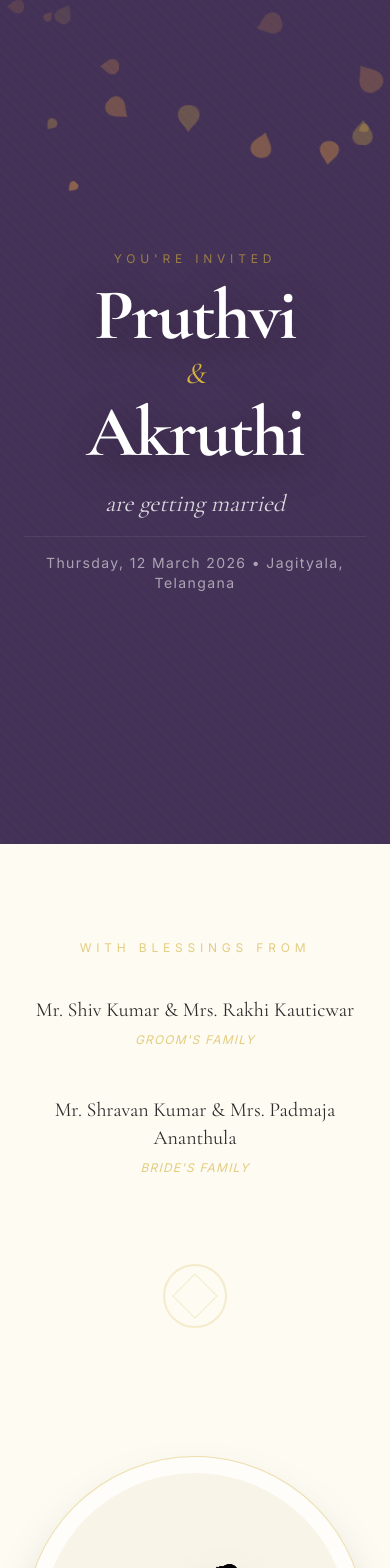
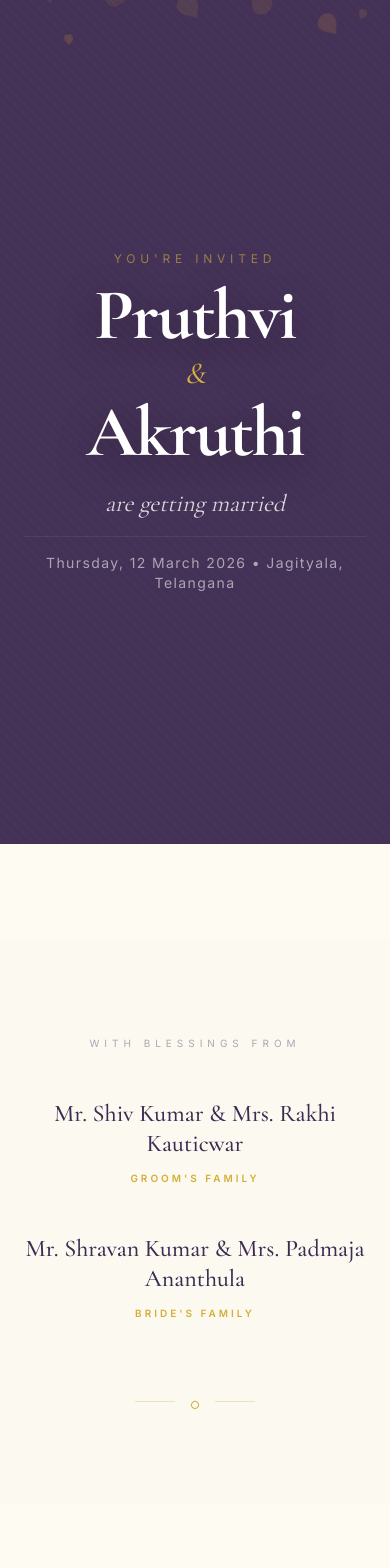
Before and after one commit to pruthvi2805/wedding-invite, a Next.js app: page / in a window 390 px wide. Shown: the top 1568 px of the page. Built offline with nearby package versions, Linux system fonts and the light colour scheme.

Commit message:
UX Refinement: Sequential Hero animation and distinct Blessings section

```diff
--- a/src/app/page.tsx
+++ b/src/app/page.tsx
@@ -28,37 +28,52 @@ export default function Home() {
             {/* Transitional Flow */}
             <div className="relative bg-[#FDFBF2] py-24 md:py-32 space-y-32">
 
-                {/* Warmer Family Section */}
-                <section className="max-w-4xl mx-auto px-6 text-center space-y-12">
+                {/* Warmer Family Section - Separate Chapter */}
+                <section className="relative overflow-hidden">
+                    {/* Chapter Background */}
+                    <div className="absolute inset-0 bg-[#FAF7F0] opacity-50" />
+
+                    <div className="relative z-10 max-w-4xl mx-auto px-6 py-24 text-center space-y-12">
                         <motion.div
                             initial={{ opacity: 0, y: 20 }}
                             whileInView={{ opacity: 1, y: 0 }}
                             viewport={{ once: true }}
-                        className="space-y-6"
+                            className="space-y-8"
                         >
-                        <span className="text-nav-label block">With blessings from</span>
+                            <span className="text-[10px] uppercase tracking-[0.5em] text-[#3D2B52]/40 block font-sans">
+                                With blessings from
+                            </span>
 
                             <div className="grid md:grid-cols-2 gap-12 md:gap-4 items-start pt-4">
-                            <div className="space-y-2">
-                                <p className="text-xl md:text-2xl font-serif text-charcoal">{groom.parents}</p>
-                                <p className="text-xs uppercase tracking-widest text-gold/60 italic">Groom&apos;s Family</p>
+                                <div className="space-y-3">
+                                    <p className="text-2xl md:text-3xl font-serif text-[#3D2B52] font-medium leading-tight">
+                                        {groom.parents}
+                                    </p>
+                                    <p className="text-[10px] uppercase tracking-[0.3em] text-gold font-sans font-semibold">
+                                        Groom&apos;s Family
+                                    </p>
                                 </div>
 
                                 <div className="hidden md:flex items-center justify-center opacity-20">
-                                <div className="h-12 w-[1px] bg-gold" />
+                                    <div className="h-12 w-[1px] bg-[#3D2B52]" />
                                 </div>
 
-                            <div className="space-y-2">
-                                <p className="text-xl md:text-2xl font-serif text-charcoal">{bride.parents}</p>
-                                <p className="text-xs uppercase tracking-widest text-gold/60 italic">Bride&apos;s Family</p>
+                                <div className="space-y-3">
+                                    <p className="text-2xl md:text-3xl font-serif text-[#3D2B52] font-medium leading-tight">
+                                        {bride.parents}
+                                    </p>
+                                    <p className="text-[10px] uppercase tracking-[0.3em] text-gold font-sans font-semibold">
+                                        Bride&apos;s Family
+                                    </p>
                                 </div>
                             </div>
                         </motion.div>
 
-                    {/* Subtle Separator */}
-                    <div className="flex justify-center opacity-20 pt-10">
-                        <div className="w-16 h-16 border-2 border-gold rounded-full flex items-center justify-center rotate-45">
-                            <div className="w-8 h-8 border border-gold" />
+                        {/* Symbolic Divider */}
+                        <div className="flex justify-center pt-8">
+                            <div className="w-10 h-[1px] bg-gold/30" />
+                            <div className="mx-4 w-2 h-2 rounded-full border border-gold rotate-45" />
+                            <div className="w-10 h-[1px] bg-gold/30" />
                         </div>
                     </div>
                 </section>
--- a/src/components/Hero.tsx
+++ b/src/components/Hero.tsx
@@ -27,7 +27,7 @@ export const Hero = ({
 
     // Delay petals until after text fades in
     useEffect(() => {
-        const timer = setTimeout(() => setStartPetals(true), 1500);
+        const timer = setTimeout(() => setStartPetals(true), 4000);
         return () => clearTimeout(timer);
     }, []);
 
@@ -48,7 +48,7 @@ export const Hero = ({
                 <motion.span
                     initial={{ opacity: 0, y: 10 }}
                     animate={{ opacity: 0.6, y: 0 }}
-                    transition={{ duration: 1 }}
+                    transition={{ duration: 1, delay: 0.5 }}
                     className="text-xs font-sans tracking-[0.4em] uppercase text-gold mb-4"
                 >
                     You&apos;re invited
@@ -59,7 +59,7 @@ export const Hero = ({
                     <motion.h1
                         initial={{ opacity: 0, scale: 0.95 }}
                         animate={{ opacity: 1, scale: 1 }}
-                        transition={{ duration: 1.5, delay: 0.3 }}
+                        transition={{ duration: 1.5, delay: 1.0 }}
                         className="text-[4.5rem] leading-[0.9] font-serif font-bold text-white tracking-tight text-shadow-lg"
                     >
                         {groomName}
@@ -68,7 +68,7 @@ export const Hero = ({
                     <motion.div
                         initial={{ opacity: 0 }}
                         animate={{ opacity: 1 }}
-                        transition={{ duration: 1, delay: 1 }}
+                        transition={{ duration: 1, delay: 1.5 }}
                     >
                         <span className="text-3xl font-serif text-[#D4AF37] italic">
                             &
@@ -78,7 +78,7 @@ export const Hero = ({
                     <motion.h1
                         initial={{ opacity: 0, scale: 0.95 }}
                         animate={{ opacity: 1, scale: 1 }}
-                        transition={{ duration: 1.5, delay: 0.6 }}
+                        transition={{ duration: 1.5, delay: 2.0 }}
                         className="text-[4.5rem] leading-[0.9] font-serif font-bold text-white tracking-tight text-shadow-lg"
                     >
                         {brideName}
@@ -89,7 +89,7 @@ export const Hero = ({
                 <motion.p
                     initial={{ opacity: 0 }}
                     animate={{ opacity: 0.9 }}
-                    transition={{ delay: 1.5, duration: 1 }}
+                    transition={{ delay: 2.5, duration: 1 }}
                     className="text-2xl font-serif italic text-white/90 mb-4"
                 >
                     are getting married
@@ -99,7 +99,7 @@ export const Hero = ({
                 <motion.div
                     initial={{ opacity: 0 }}
                     animate={{ opacity: 0.7 }}
-                    transition={{ delay: 2, duration: 1 }}
+                    transition={{ delay: 3.0, duration: 1 }}
                     className="pt-4 border-t border-white/10"
                 >
                     <p className="text-sm font-sans tracking-widest text-white/80">
```
Lines whose indentation alone changed are shown as unchanged.
